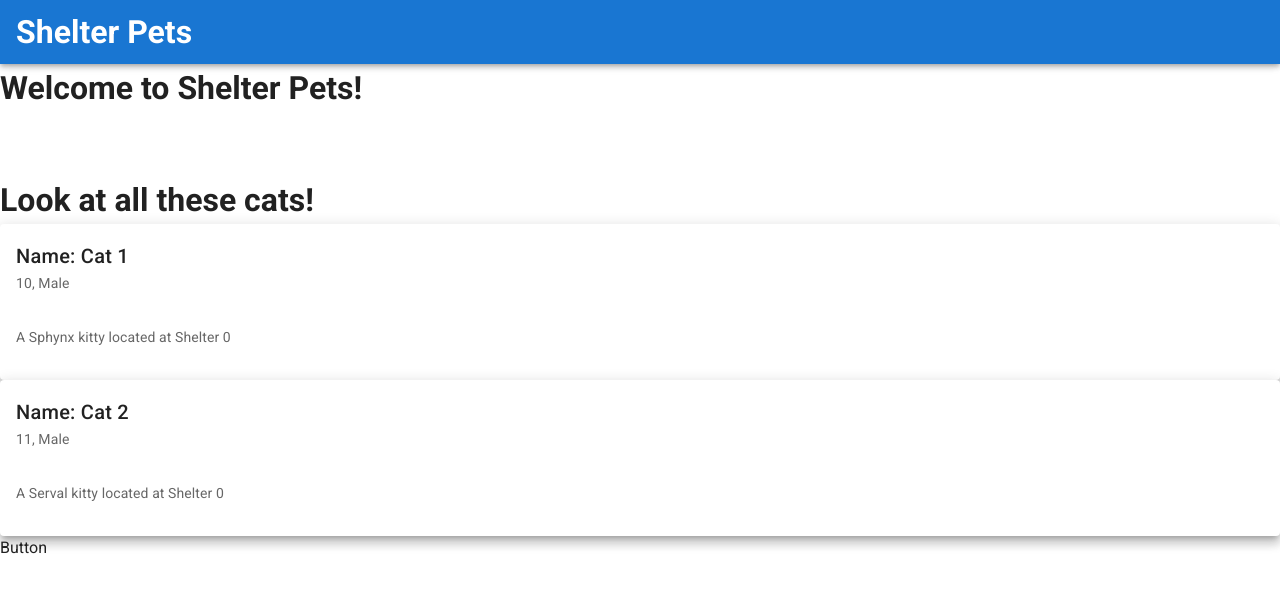
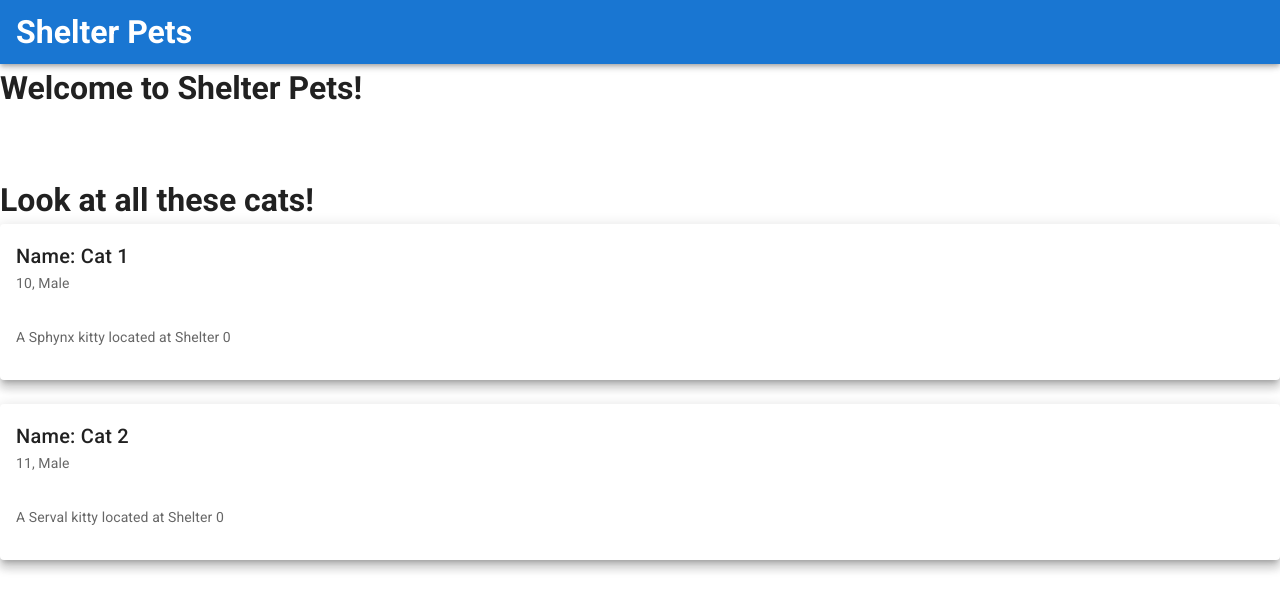
Before and after one commit to mollyjw/ShelterPetsApp, a Vue app in the folder shelter-pets-front/: page / in a window 1280 px wide. Shown: the top 610 px of the page. Built offline with nearby package versions, Linux system fonts and the light colour scheme.

Commit message:
AllCats component gets cats as a parameter and then adds a cat component for every cat in the parameter
The cat component displays from the parameters it is passed.

```diff
--- a/shelter-pets-front/src/App.vue
+++ b/shelter-pets-front/src/App.vue
@@ -13,16 +13,12 @@
       <h1>Welcome to Shelter Pets!</h1>
 
       <AllCats :cats="cats"/>
-
-
-      <div v-on:click="updateCatsList()">Button</div>
     </v-main>
   </v-app>
 </template>
 
 <script>
 import Header from './components/Header';
-import shelterService from './API/ShelterService';
 import catService from './API/CatService';
 
 import AllCats from './components/AllCats.vue';
@@ -38,9 +34,6 @@ export default {
       this.cats = catService.getAll();
       console.log(this.cats);
     },
-    getStuff() {
-      shelterService.get();
-    }
   },
   mounted() {
     this.updateCatsList();
--- a/shelter-pets-front/src/components/AllCats.vue
+++ b/shelter-pets-front/src/components/AllCats.vue
@@ -2,21 +2,21 @@
   <v-main>
     <h1>Look at all these cats!</h1>
     <div class="cards" v-for="cat in cats" v-bind:key="cat.catId">
-      <v-card elevation="8">
-        <v-card-title>Name: {{cat.name}}</v-card-title>
-        <v-card-subtitle> {{cat.age}}, {{cat.gender}} </v-card-subtitle>
-        <v-card-subtitle> A {{cat.breed}} kitty located at Shelter {{cat.shelterId}} </v-card-subtitle>
-        <v-card-actions></v-card-actions>
-      </v-card>
+      <Cat :name      = "cat.name"
+           :age       = "cat.age"
+           :gender    = "cat.gender"
+           :breed     = "cat.breed"
+           :shelterId = "cat.shelterId"/>
     </div>
   </v-main>
 </template>
 
 
 <script>
-import CatService from "../API/CatService";
+import Cat from "./Cat";
 
 export default {
+  components: {Cat},
   props: ["cats"],
   data() {
     return {}
@@ -26,17 +26,6 @@ export default {
   },
 
   methods: {
-    getCats() {
-      var data = CatService.getAll();
-      console.log(data);
-      return data;
-      // const {data} = await CatService.getOne(id);
-      // this.catId = data.catId;
-      // this.name = data.name;
-      // this.gender = data.gender;
-      // this.age = data.age;
-      // this.shelterId = data.shelterId;
-    },
   },
 };
 </script>
--- a/shelter-pets-front/src/components/Cat.vue
+++ b/shelter-pets-front/src/components/Cat.vue
@@ -1,46 +1,29 @@
 <template>
-  <v-card elevation="8">
-    <v-card-title>Cat Name</v-card-title>
-    <v-card-subtitle> Age, Gender </v-card-subtitle>
-    <v-card-subtitle>
-      A breed kitty located at Shelter #
-    </v-card-subtitle>
-    <v-card-actions></v-card-actions>
-  </v-card>
+  <div>
+    <v-card elevation="8">
+      <v-card-title>Name: {{name}}</v-card-title>
+      <v-card-subtitle> {{age}}, {{gender}} </v-card-subtitle>
+      <v-card-subtitle> A {{breed}} kitty located at Shelter {{shelterId}} </v-card-subtitle>
+      <v-card-actions></v-card-actions>
+    </v-card>
+
+    <br/>
+  </div>
 </template>
 
 <script>
-import CatService from '../API/CatService';
-// const CatService = Service.get("cats");
 
 export default {
-    props: ["cats"],
+    props: ["name", "age", "gender", "breed", "shelterId"],
+
     data() {
-        return {
-            catId: this.catId,
-            name: this.name,
-            gender: this.gender,
-            age: this.age,
-            breed: this.breed,
-            shelterId: this.shelterId
-        }
+      return {}
     },
 
     mounted(){
-     this.getCatInfo(this.cats.catId)
     },
 
     methods: {
-        getCatInfo(id) {
-            CatService.getOne(id);
-            console.log(CatService.getOne(id))
-            // const {data} = await CatService.getOne(id);
-            // this.catId = data.catId;
-            // this.name = data.name;
-            // this.gender = data.gender;
-            // this.age = data.age;
-            // this.shelterId = data.shelterId;
-        }
     }
 }
 </script>
```
